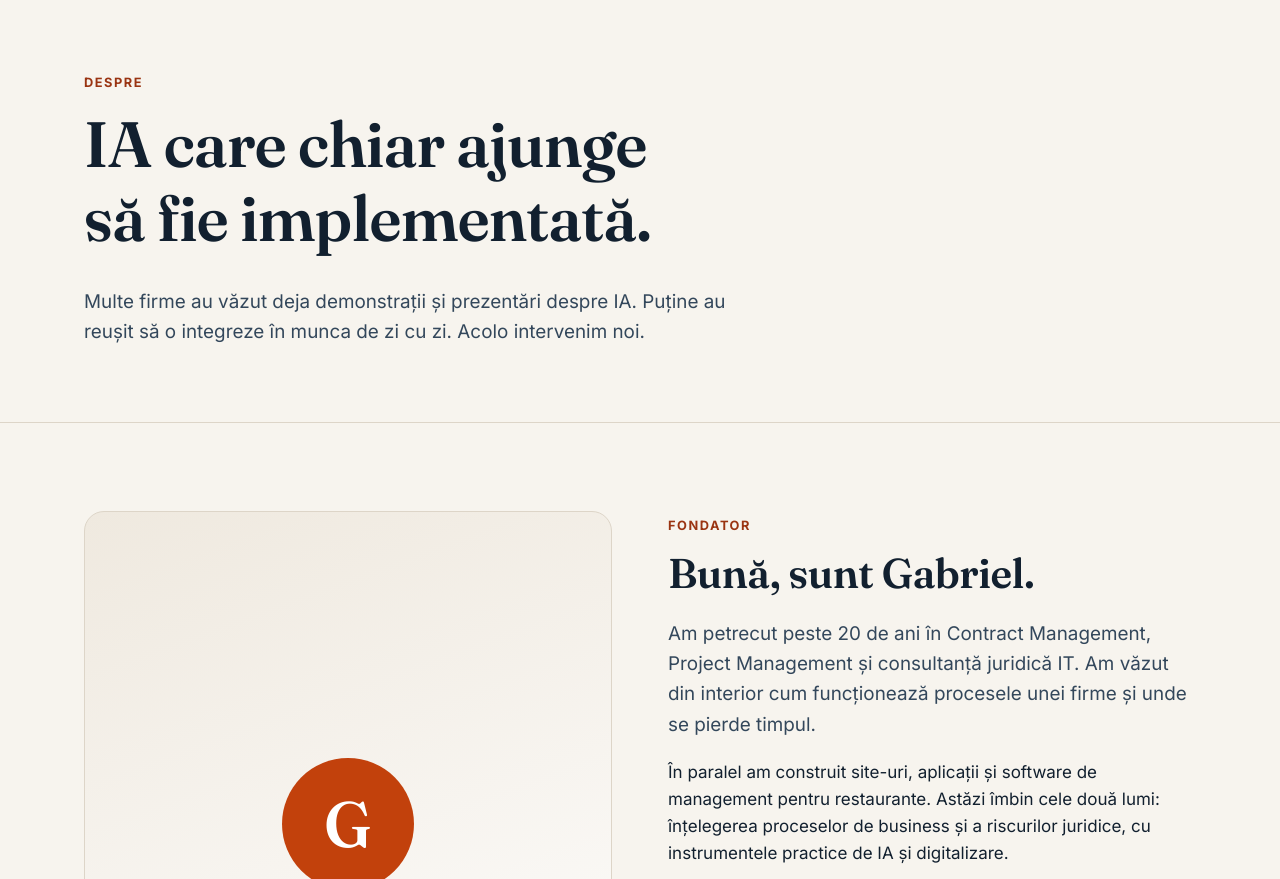
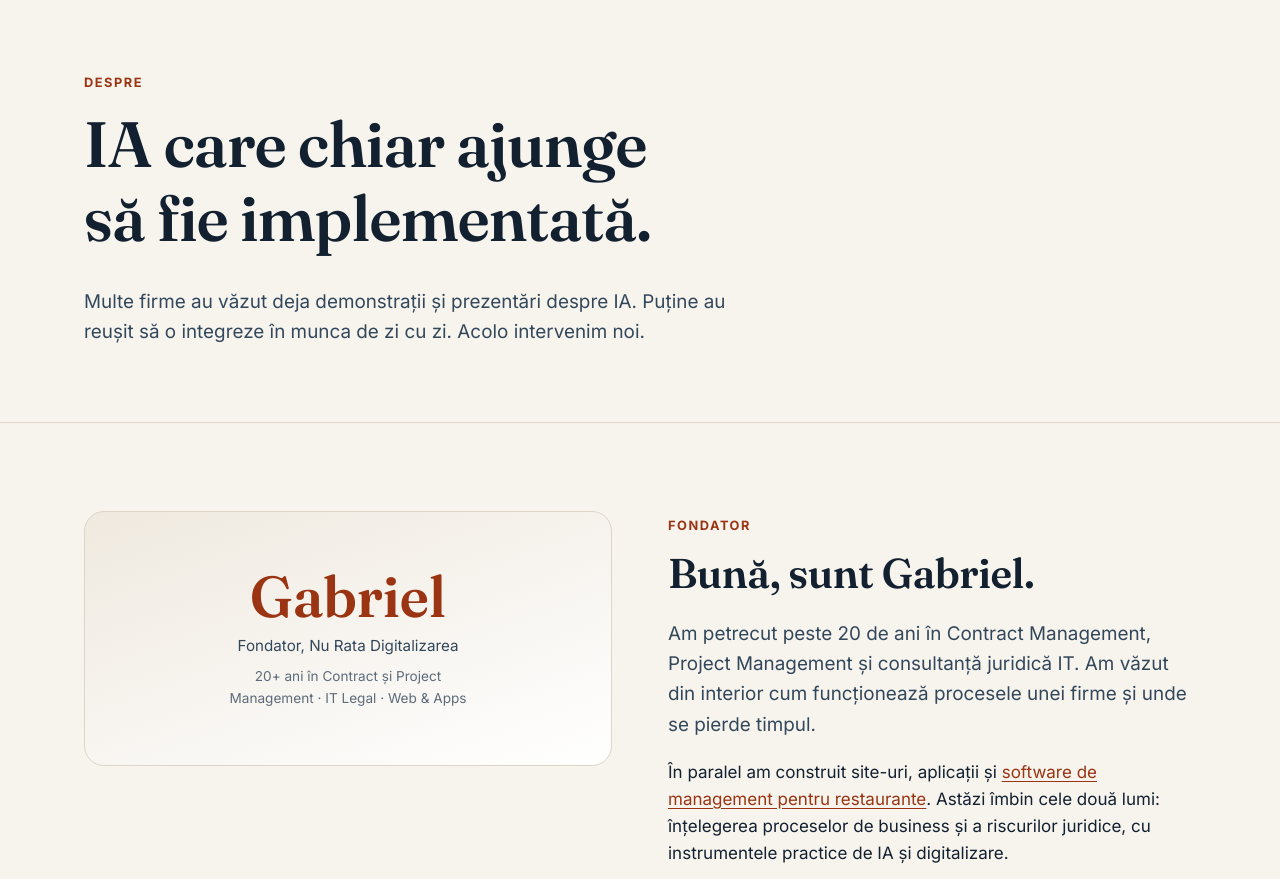
Before and after one commit to gabriel-sandi/nuratadigitalizarea-site, a plain HTML site: page site/despre.html in a window 1280 px wide. Shown: the part 73-952 px from the top of the page. Drawn offline with Linux system fonts and the light colour scheme.

Commit message:
Despre: numele Gabriel in locul monogramei, link spre aplicatia pentru restaurante
Co-Authored-By: Claude Opus 5.5 <noreply@anthropic.com>
Claude-Session: https://claude.ai/code/session_01YL32AN7GaeiH2P2XHnBGg1

```diff
--- a/site/assets/styles.css
+++ b/site/assets/styles.css
@@ -494,3 +494,8 @@ details.more .chain { margin-bottom: 0; }
 .jump.tabs a.active { background: var(--btn-bg); border-color: var(--btn-bg); color: #fff; }
 .mod[hidden] { display: none; }
 @media (max-width: 700px) { .jump.tabs { flex-wrap: nowrap; overflow-x: auto; scrollbar-width: none; margin-inline: -16px; padding-inline: 16px; } .jump.tabs a { white-space: nowrap; } }
+.namecard { display: grid; gap: 8px; text-align: center; }
+.namecard b { font-family: var(--serif); font-size: clamp(2.6rem, 6vw, 3.6rem); font-weight: 600; color: var(--accent-ink); line-height: 1; }
+.namecard small { font-size: .95rem; color: var(--ink-2); }
+.namecard small + small { font-size: .85rem; color: var(--muted); max-width: 260px; margin: 0 auto; }
+.portrait:has(.namecard) { aspect-ratio: auto; padding: 56px 28px; align-self: start; }
--- a/site/despre.html
+++ b/site/despre.html
@@ -55,13 +55,13 @@
   <div class="container split">
     <div class="portrait">
       <!-- Înlocuiți acest bloc cu: <img src="assets/gabriel.jpg" alt="Gabriel, fondator Nu Rata Digitalizarea"> -->
-      <div class="monogram" aria-hidden="true"><span>G</span><small>Gabriel · Fondator</small></div>
+      <div class="namecard"><b>Gabriel</b><small>Fondator, Nu Rata Digitalizarea</small><small>20+ ani în Contract și Project Management · IT Legal · Web & Apps</small></div>
     </div>
     <div>
       <span class="eyebrow">Fondator</span>
       <h2>Bună, sunt Gabriel.</h2>
       <p class="lead">Am petrecut peste 20 de ani în Contract Management, Project Management și consultanță juridică IT. Am văzut din interior cum funcționează procesele unei firme și unde se pierde timpul.</p>
-      <p>În paralel am construit site-uri, aplicații și software de management pentru restaurante. Astăzi îmbin cele două lumi: înțelegerea proceselor de business și a riscurilor juridice, cu instrumentele practice de IA și digitalizare.</p>
+      <p>În paralel am construit site-uri, aplicații și <a href="aplicatie-restaurant.html">software de management pentru restaurante</a>. Astăzi îmbin cele două lumi: înțelegerea proceselor de business și a riscurilor juridice, cu instrumentele practice de IA și digitalizare.</p>
       <p>Am creat <strong>Nu Rata Digitalizarea</strong> pentru firmele din România care nu vor să rămână în urmă, dar nici să cheltuiască bani pe proiecte de „transformare” care nu ajung nicăieri.</p>
       <div class="stats">
         <div class="stat"><b>20+</b><span>ani în Contract și Project Management</span></div>
```
